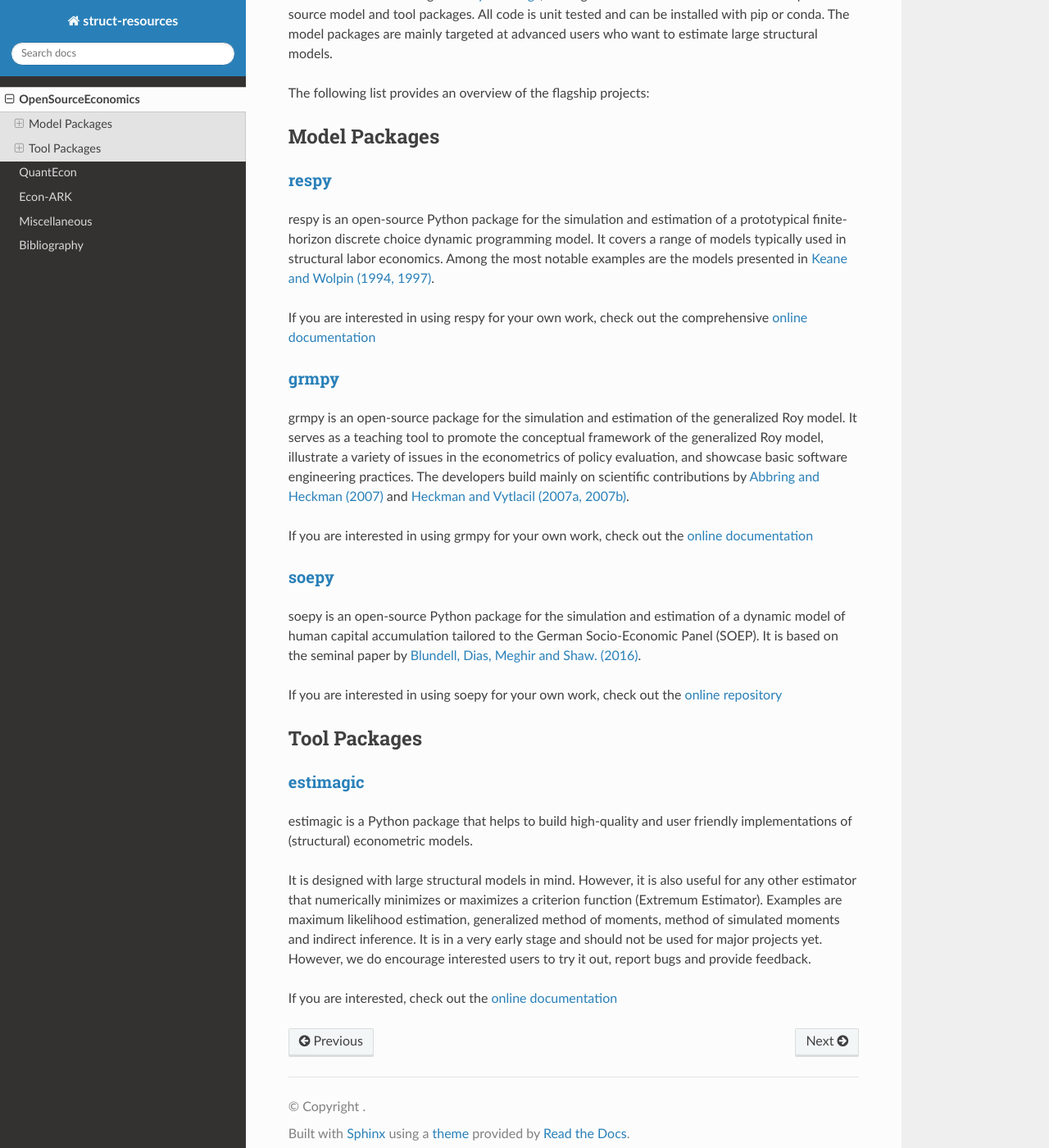
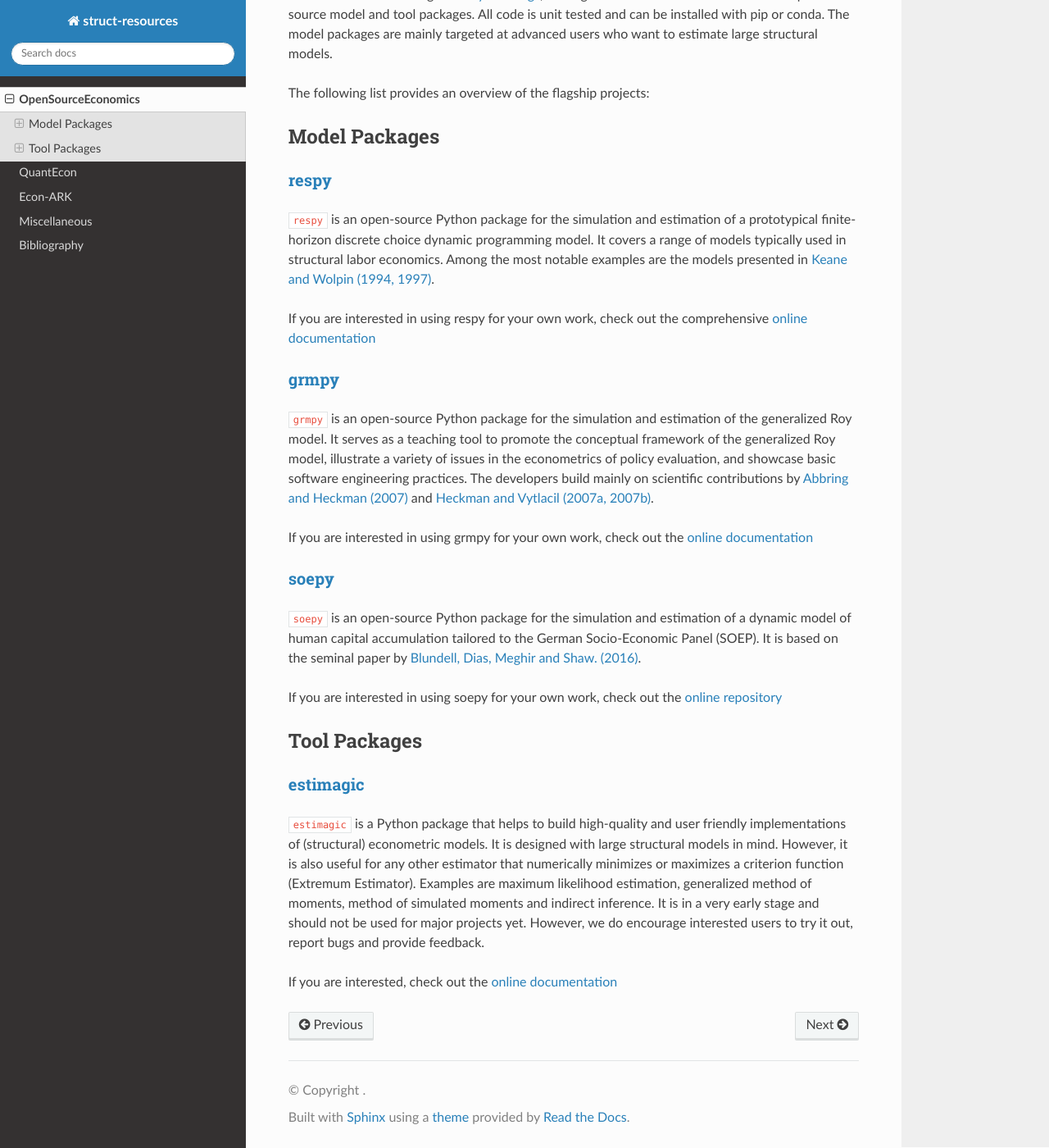
Before and after one commit to MargaritaRad/ose-resources, a Sphinx documentation site: the page built from docs/source/OpenSourceEconomics.rst, in a window 1280 px wide and 1400 px high, scrolled down 250 px. Shown: the whole window at 82% size. Built offline with Sphinx 7.4.7 and the Read the Docs theme 2.0.0, drawn with Linux system fonts in a browser that asks for light colours.

Commit message:
Fixed last issues

```diff
--- a/docs/source/OpenSourceEconomics.rst
+++ b/docs/source/OpenSourceEconomics.rst
@@ -11,7 +11,7 @@ Model Packages
 `respy <https://github.com/OpenSourceEconomics/respy>`_
 *******************************************************
 
-respy is an open-source Python package for the simulation and estimation of a prototypical finite-horizon discrete choice dynamic programming model. It covers a range of models typically used in structural labor economics. Among the most notable examples are the models presented in `Keane and Wolpin (1994, 1997) <https://struct-resources.readthedocs.io/en/latest/bibliography.html>`_.
+``respy`` is an open-source Python package for the simulation and estimation of a prototypical finite-horizon discrete choice dynamic programming model. It covers a range of models typically used in structural labor economics. Among the most notable examples are the models presented in `Keane and Wolpin (1994, 1997) <https://struct-resources.readthedocs.io/en/latest/bibliography.html>`_.
 
 If you are interested in using respy for your own work, check out the comprehensive `online documentation <https://respy.readthedocs.io/en/latest/>`_
 
@@ -19,7 +19,7 @@ If you are interested in using respy for your own work, check out the comprehens
 `grmpy <https://github.com/OpenSourceEconomics/grmpy>`_
 ********************************************************
 
-grmpy is an open-source package for the simulation and estimation of the generalized Roy model. It serves as a teaching tool to promote the conceptual framework of the generalized Roy model, illustrate a variety of issues in the econometrics of policy evaluation, and showcase basic software engineering practices. The developers build mainly on scientific contributions by `Abbring and Heckman (2007) <https://struct-resources.readthedocs.io/en/latest/bibliography.html>`_ and `Heckman and Vytlacil (2007a, 2007b) <https://struct-resources.readthedocs.io/en/latest/bibliography.html>`_.
+``grmpy`` is an open-source Python package for the simulation and estimation of the generalized Roy model. It serves as a teaching tool to promote the conceptual framework of the generalized Roy model, illustrate a variety of issues in the econometrics of policy evaluation, and showcase basic software engineering practices. The developers build mainly on scientific contributions by `Abbring and Heckman (2007) <https://struct-resources.readthedocs.io/en/latest/bibliography.html>`_ and `Heckman and Vytlacil (2007a, 2007b) <https://struct-resources.readthedocs.io/en/latest/bibliography.html>`_.
 
 If you are interested in using grmpy for your own work, check out the `online documentation <https://grmpy.readthedocs.io/en/latest/>`_
 
@@ -27,7 +27,7 @@ If you are interested in using grmpy for your own work, check out the `online do
 `soepy <https://github.com/OpenSourceEconomics/soepy>`_
 *******************************************************
 
-soepy is an open-source Python package for the simulation and estimation of a dynamic model of human capital accumulation tailored to the German Socio-Economic Panel (SOEP). It is based on the seminal paper by `Blundell, Dias, Meghir and Shaw. (2016) <https://struct-resources.readthedocs.io/en/latest/bibliography.html>`_.
+``soepy`` is an open-source Python package for the simulation and estimation of a dynamic model of human capital accumulation tailored to the German Socio-Economic Panel (SOEP). It is based on the seminal paper by `Blundell, Dias, Meghir and Shaw. (2016) <https://struct-resources.readthedocs.io/en/latest/bibliography.html>`_.
 
 If you are interested in using soepy for your own work, check out the `online repository <https://github.com/OpenSourceEconomics/soepy>`_
 
@@ -38,8 +38,6 @@ Tool Packages
 `estimagic <https://github.com/OpenSourceEconomics/estimagic>`_
 ***************************************************************
 
-estimagic is a Python package that helps to build high-quality and user friendly implementations of (structural) econometric models.
-
-It is designed with large structural models in mind. However, it is also useful for any other estimator that numerically minimizes or maximizes a criterion function (Extremum Estimator). Examples are maximum likelihood estimation, generalized method of moments, method of simulated moments and indirect inference. It is in a very early stage and should not be used for major projects yet. However, we do encourage interested users to try it out, report bugs and provide feedback.
+``estimagic`` is a Python package that helps to build high-quality and user friendly implementations of (structural) econometric models. It is designed with large structural models in mind. However, it is also useful for any other estimator that numerically minimizes or maximizes a criterion function (Extremum Estimator). Examples are maximum likelihood estimation, generalized method of moments, method of simulated moments and indirect inference. It is in a very early stage and should not be used for major projects yet. However, we do encourage interested users to try it out, report bugs and provide feedback.
 
 If you are interested, check out the `online documentation <https://estimagic.readthedocs.io/en/latest/>`_
--- a/docs/source/QuantEcon.rst
+++ b/docs/source/QuantEcon.rst
@@ -16,10 +16,10 @@ The core Python language is not designed for scientific computing. Instead, this
 
 * `Numpy: <https://docs.scipy.org/doc/numpy/>`_ provides multi-dimensional arrays and functions to work on them.
 
-* `Matplotlib: <https://matplotlib.org/>` simple plotting in Python. While it is good to understand the basics of matplotlib, we would suggest that users use the much simpler seaborn library that builds on top of matplotlib and produces beautiful graphs out of the box
+* `Matplotlib: <https://matplotlib.org/>`_ simple plotting in Python. While it is good to understand the basics of matplotlib, we would suggest that users use the much simpler seaborn library that builds on top of matplotlib and produces beautiful graphs out of the box
 
-* `Scipy: <https://docs.scipy.org/doc/scipy-1.3.0/reference/>` Toolkit for scientific computing. Examples are optimization, numerical integration and random number generation.
-Numba: A just in time compiler for Python that can make Python about as fast as Fortran or C. Seriously, try it out. It's amazing!
+* `Scipy: <https://docs.scipy.org/doc/scipy-1.3.0/reference/>`_ Toolkit for scientific computing. Examples are optimization, numerical integration and random number generation.
+`Numba: <https://numba.pydata.org/numba-doc/latest/index.html>`_ A just in time compiler for Python that can make Python about as fast as Fortran or C. Seriously, try it out. It's amazing!
 
 `Dynamic Programming <https://lectures.quantecon.org/py/index_dynamic_programming.html>`_
 ---------------------------------------------------------------------------------------------------------
--- a/docs/source/index.rst
+++ b/docs/source/index.rst
@@ -12,3 +12,5 @@ Here we list resources for students or researchers who want to start to solve an
     Econ-Ark
     miscellaneous
     bibliography
+
+If you know another good tutorial or python package for structural econometrics, please let us know, so we can add it. If you are the author of one of the packages or tutorials we list, and think our description is outdated or not accurate, please open an `issue <https://github.com/OpenSourceEconomics/struct-resources/issues/new>`_  or submit a `pull <https://github.com/OpenSourceEconomics/struct-resources/compare>`_ request on GitHub.
--- a/docs/source/miscellaneous.rst
+++ b/docs/source/miscellaneous.rst
@@ -3,8 +3,8 @@ Miscellaneous
 
 In this section we present some additional resources as well as a short list of relevant literature contributions.
 
-Scientific Programming:
------------------------
+Scientific Programming
+----------------------
 
 `Scipy Lecture Notes <https://scipy-lectures.org/>`_
 *****************************************************
```
Also changed, not shown: other parts of docs/source/index.rst (+1 -1 lines).
